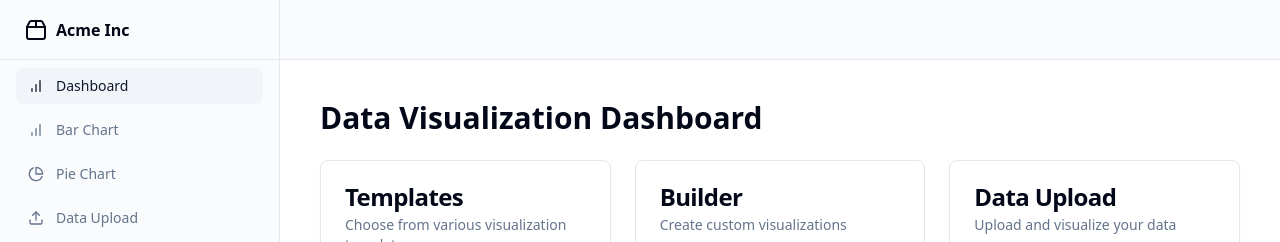
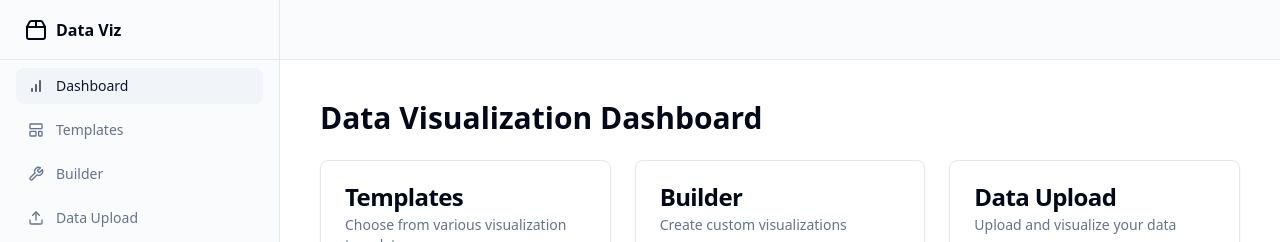
Before and after one commit to GPT-Engineer-App/viz-fusion, a React (Vite) app: page / in a window 1280 px wide. Shown: the top 242 px of the page. Built offline with nearby package versions, Linux system fonts and the light colour scheme.

Commit message:
Update navigation tabs and add Templates and Builder pages

```diff
--- a/src/layouts/sidebar/_components/MobileSidebar.jsx
+++ b/src/layouts/sidebar/_components/MobileSidebar.jsx
@@ -20,10 +20,11 @@ export const MobileSidebar = () => (
           className="flex items-center gap-2 text-lg font-semibold mb-4"
         >
           <Package2 className="h-6 w-6" />
-          <span className="sr-only">Acme Inc</span>
+          <span>Data Viz</span>
         </NavLink>
         {navItems.map((item) => (
           <SidebarNavLink key={item.to} to={item.to}>
+            {item.icon}
             {item.title}
           </SidebarNavLink>
         ))}
--- a/src/layouts/sidebar/_components/NavbarAndSidebar.jsx
+++ b/src/layouts/sidebar/_components/NavbarAndSidebar.jsx
@@ -9,7 +9,7 @@ export const NavbarAndSidebar = () => (
       <div className="flex h-14 items-center border-b px-4 lg:h-[60px] lg:px-6">
         <NavLink to="/" className="flex items-center gap-2 font-semibold">
           <Package2 className="h-6 w-6" />
-          <span>Acme Inc</span>
+          <span>Data Viz</span>
         </NavLink>
       </div>
       <div className="flex-1">
--- a/src/nav-items.jsx
+++ b/src/nav-items.jsx
@@ -1,7 +1,7 @@
-import { BarChart, PieChart, Upload } from "lucide-react";
+import { LayoutTemplate, Wrench, Upload, BarChart } from "lucide-react";
 import Dashboard from "./pages/Dashboard";
-import BarChartPage from "./pages/BarChart";
-import PieChartPage from "./pages/PieChart";
+import Templates from "./pages/Templates";
+import Builder from "./pages/Builder";
 import DataUpload from "./pages/DataUpload";
 
 export const navItems = [
@@ -12,16 +12,16 @@ export const navItems = [
     page: <Dashboard />,
   },
   {
-    title: "Bar Chart",
-    to: "/bar-chart",
-    icon: <BarChart className="h-4 w-4" />,
-    page: <BarChartPage />,
+    title: "Templates",
+    to: "/templates",
+    icon: <LayoutTemplate className="h-4 w-4" />,
+    page: <Templates />,
   },
   {
-    title: "Pie Chart",
-    to: "/pie-chart",
-    icon: <PieChart className="h-4 w-4" />,
-    page: <PieChartPage />,
+    title: "Builder",
+    to: "/builder",
+    icon: <Wrench className="h-4 w-4" />,
+    page: <Builder />,
   },
   {
     title: "Data Upload",
--- /dev/null
+++ b/src/pages/Builder.jsx
@@ -0,0 +1,22 @@
+import { Card, CardContent, CardDescription, CardHeader, CardTitle } from "@/components/ui/card";
+
+const Builder = () => {
+  return (
+    <div className="p-6">
+      <h1 className="text-3xl font-bold mb-6">Visualization Builder</h1>
+      <Card>
+        <CardHeader>
+          <CardTitle>Custom Visualization</CardTitle>
+          <CardDescription>Build your own custom visualization</CardDescription>
+        </CardHeader>
+        <CardContent>
+          <div className="h-[400px] bg-gray-200 rounded flex items-center justify-center">
+            Builder Interface (To be implemented)
+          </div>
+        </CardContent>
+      </Card>
+    </div>
+  );
+};
+
+export default Builder;
--- /dev/null
+++ b/src/pages/Templates.jsx
@@ -0,0 +1,39 @@
+import { Card, CardContent, CardDescription, CardFooter, CardHeader, CardTitle } from "@/components/ui/card";
+import { Button } from "@/components/ui/button";
+
+const templates = [
+  { id: 1, title: "Bar Chart", description: "Visualize data with vertical bars" },
+  { id: 2, title: "Pie Chart", description: "Show data as slices of a circular graph" },
+  { id: 3, title: "Line Graph", description: "Display trends over time" },
+  { id: 4, title: "Scatter Plot", description: "Show correlation between variables" },
+  { id: 5, title: "Heatmap", description: "Represent data through color variations" },
+  { id: 6, title: "Area Chart", description: "Visualize quantitative data over time" },
+];
+
+const Templates = () => {
+  return (
+    <div className="p-6">
+      <h1 className="text-3xl font-bold mb-6">Visualization Templates</h1>
+      <div className="grid gap-6 md:grid-cols-2 lg:grid-cols-3">
+        {templates.map((template) => (
+          <Card key={template.id}>
+            <CardHeader>
+              <CardTitle>{template.title}</CardTitle>
+              <CardDescription>{template.description}</CardDescription>
+            </CardHeader>
+            <CardContent>
+              <div className="h-40 bg-gray-200 rounded flex items-center justify-center">
+                {template.title} Preview
+              </div>
+            </CardContent>
+            <CardFooter>
+              <Button className="w-full">Use Template</Button>
+            </CardFooter>
+          </Card>
+        ))}
+      </div>
+    </div>
+  );
+};
+
+export default Templates;
```
